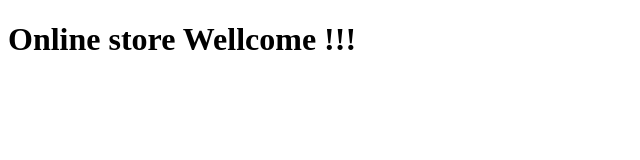
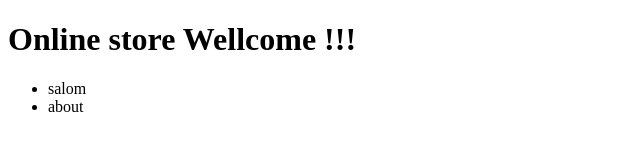
Before and after one commit to Sardor-program/abu-tech, a plain HTML site: page index.html in a window 1280 px wide. Shown: the full height of the page, 0-640 px from the left. Drawn offline with Linux system fonts and the light colour scheme.

Commit message:
i added to index html file main tag

```diff
--- a/index.html
+++ b/index.html
@@ -12,5 +12,15 @@
             !!!
         </h1>
     </head>
+    <main>
+        <ul>
+            <li>
+                salom
+            </li>
+            <li>
+                about
+            </li>
+        </ul>
+    </main>
 </body>
 </html>
```
